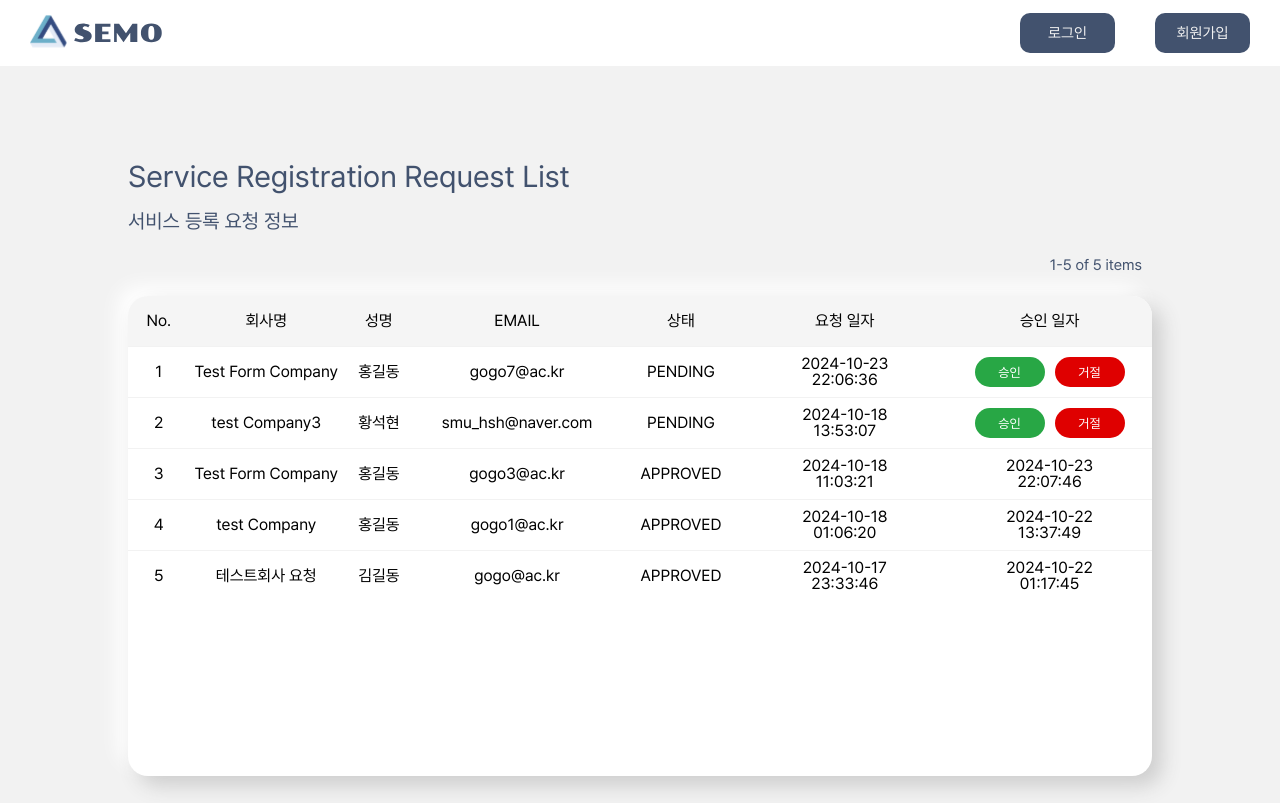
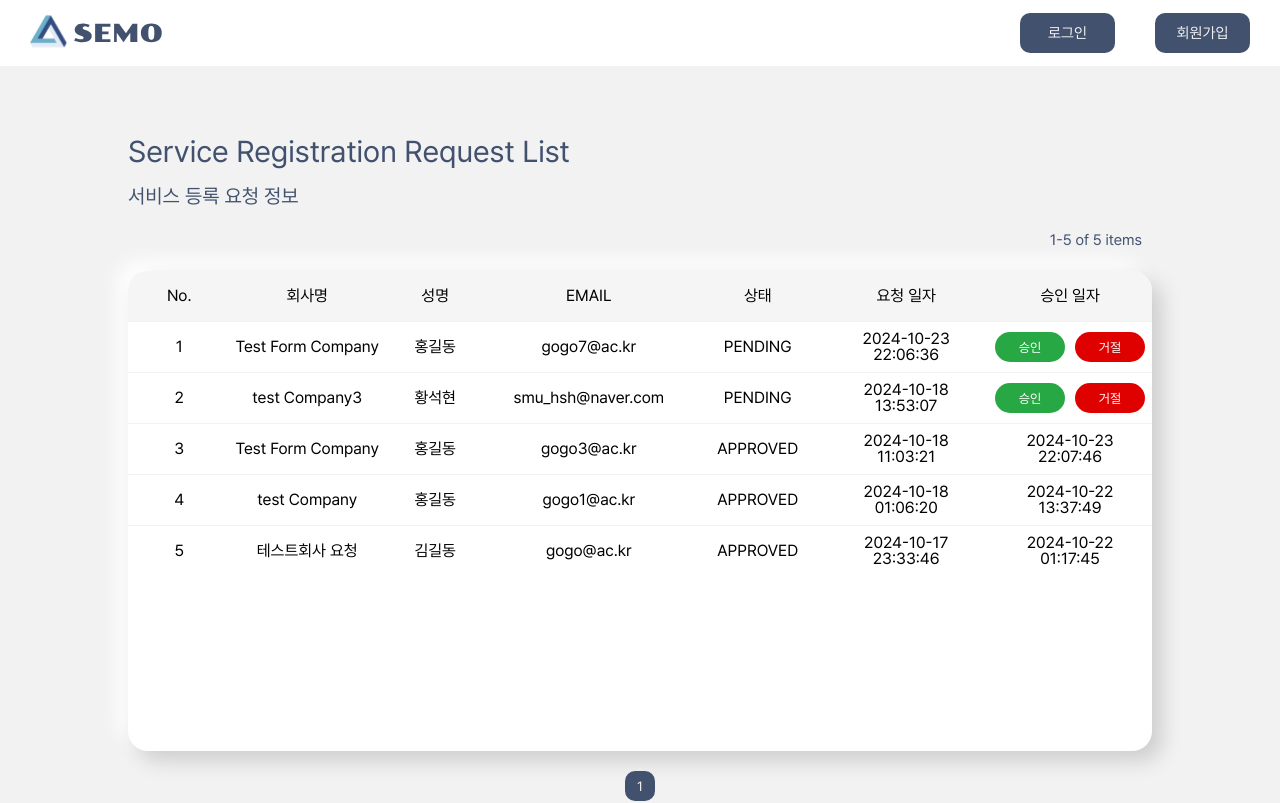
Before and after one commit to Team-SE-MO/semo-client, a React (Create React App) app: page /company-req in a window 1280 px wide. Shown: the top 803 px of the page. Built offline with nearby package versions, Linux system fonts and the light colour scheme.

Commit message:
✨ feat: 테이블 컴포넌트 분리 및 페이지 버튼 추가

```diff
--- a/src/pages/CompanyRequests.tsx
+++ b/src/pages/CompanyRequests.tsx
@@ -1,7 +1,9 @@
 import React from 'react';
 import Text from 'components/atoms/text/Text';
+import Table from 'components/organisms/table/Table';
 import CompanyReqRow from 'components/molecules/table/CompanyReqRow';
 import './CompanyRequests.scss';
+import PageButton from 'components/molecules/button/PageButton';
 
 const CompanyRequests = () => {
   const headerMeta = [
@@ -13,6 +15,8 @@ const CompanyRequests = () => {
     '요청 일자',
     '승인 일자',
   ];
+
+  const colWidth = ['10%', '15%', '10%', '20%', '13%', '16%', '16%'];
 
   const formContent = [
     {
@@ -67,6 +71,9 @@ const CompanyRequests = () => {
     },
   ];
 
+  const pageNumber = 1;
+  const totalPages = 1;
+
   const changeDateFormat = (date: string) => {
     return date.replace(' ', '\n').replace('.000', '');
   };
@@ -88,29 +95,16 @@ const CompanyRequests = () => {
         <Text startNumber={1} endNumber={5} totalItems={5} type="info" />
       </div>
       <div className="company-req__table">
-        <table className="table">
-          <colgroup>
-            <col width="6%" />
-            <col width="15%" />
-            <col width="7%" />
-            <col width="20%" />
-            <col width="12%" />
-            <col width="20%" />
-            <col width="20%" />
-          </colgroup>
-          <thead>
-            <tr>
-              {headerMeta.map((item) => (
-                <th className="table__head">{item}</th>
-              ))}
-            </tr>
-          </thead>
-          <tbody>
-            {formContent.map((form, index) => (
-              <CompanyReqRow i={index} data={form} />
-            ))}
-          </tbody>
-        </table>
+        <Table
+          colWidth={colWidth}
+          headerMeta={headerMeta}
+          content={formContent}
+          RowComponent={CompanyReqRow}
+        />
+      </div>
+      {/* TODO: 페이지 이동 기능 추가 */}
+      <div className="company-req__page-btn">
+        <PageButton pageNumber={pageNumber} totalPages={totalPages} />
       </div>
     </div>
   );
```
